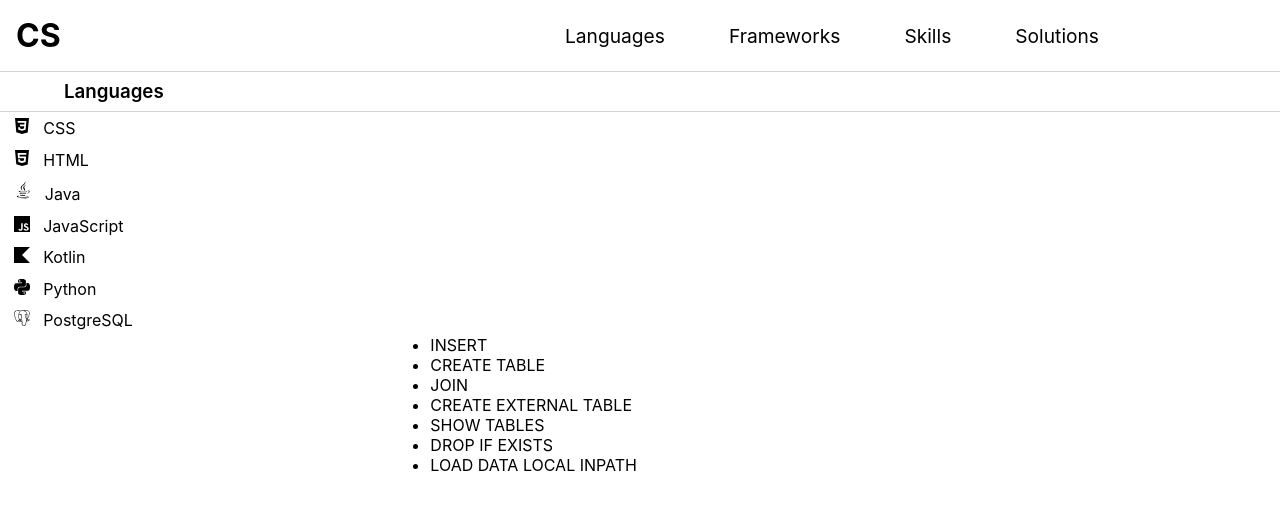
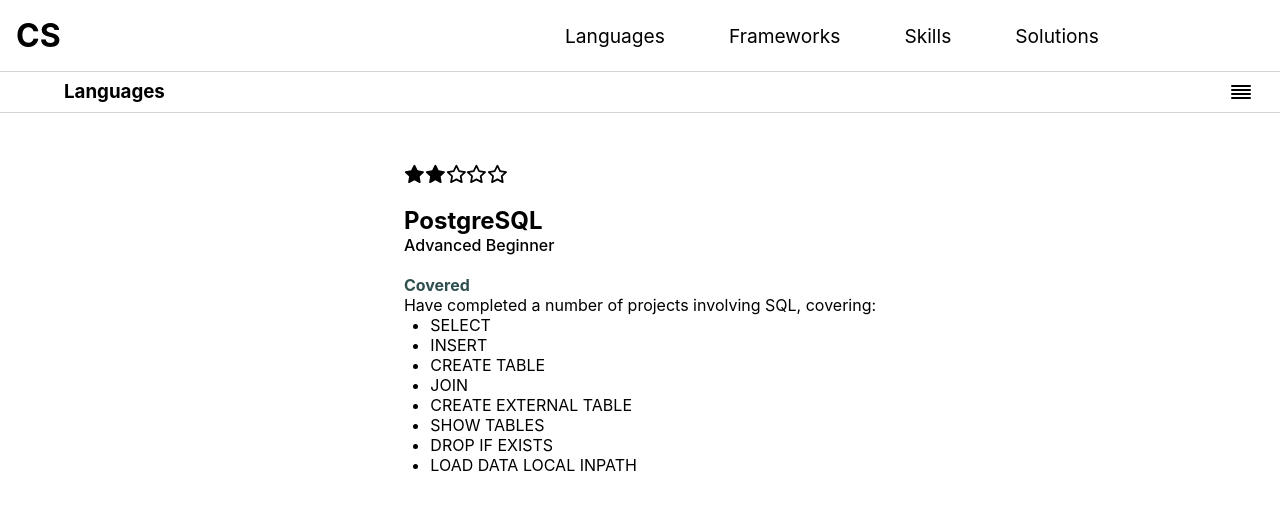
Before and after one commit to CharlesMarcusSmith/Five-Plus, a React (Create React App) app: page / in a window 1280 px wide. Shown: the top 510 px of the page. Built offline with nearby package versions, Linux system fonts and the light colour scheme; a web font is replaced by a local one.

Commit message:
Langlist dropdown now works - wherever they click on the bar the icon will change and the dropdown will appear.

```diff
--- a/src/components/Navbar/LanguagesBody.css
+++ b/src/components/Navbar/LanguagesBody.css
@@ -6,16 +6,40 @@
 }
 
 .lang_heading{
-    padding: 0.5rem;
+    padding-left: 0.5rem;
+    padding-right: 0.5rem;
+    padding-top: 0.5rem;
+    padding-bottom: 0.1rem;
     font-weight: 600;
     padding-left: 5%;
     border-top: 1px solid lightgrey;
     border-bottom: 1px solid lightgrey;
+    flex-direction: row;
     /* TODO: Make the below on click: */
     /* border-bottom: 0.2rem solid grey; */
 }
 
+icon{
+    font-size: 1.5rem;
+    padding-right: 1.2rem;
+}
+
+.lang_heading span{
+    display: flex;
+    flex-direction: row;
+    justify-content: space-between;
+}
+
 .lang_list{
+    display: none;
+    text-align: left;
+    background-color: white;
+    width: 100%;
+    position: absolute;
+    z-index: 99999;
+}
+
+.lang_list_active{
     text-align: left;
     background-color: white;
     width: 100%;
@@ -35,7 +59,6 @@
 }
 
 .ri_items{
-    /* display: none; */
     padding-left: 1.2rem;
     padding-right: 0.5rem;
     padding-top: 0.4rem;
--- a/src/components/Navbar/LanguagesBody.jsx
+++ b/src/components/Navbar/LanguagesBody.jsx
@@ -1,4 +1,7 @@
 import "./LanguagesBody.css"
+import React, {useState} from 'react';
+import { FiAlignJustify } from "react-icons/fi";
+import { FiX } from "react-icons/fi";
 import { TbStar } from "react-icons/tb";
 import { TbStarFilled } from "react-icons/tb";
 import { SiCss3 } from "react-icons/si";
@@ -9,11 +12,15 @@
 import { SiPython } from "react-icons/si";
 import { SiPostgresql } from "react-icons/si";
 export default function LanguagesBody() {
+    const[click, setClick] = useState(false);
+    const handleClick = () => setClick(!click);
     return (
         <>
-            <h3 className="lang_heading">Languages</h3>
+            <div className="lang_heading" onClick={handleClick}>
+                <span ><h3 >Languages</h3><icon>{click ? <FiX/> : <FiAlignJustify/>}</icon></span>
+            </div>
             <div className="container">
-                <ul className="lang_list">
+                <ul className={click ? "lang_list_active" : "lang_list"}>
                     <li className="si_items"><span className="si_logo"><SiCss3 /></span>CSS</li>
                     <li className="si_items"><span className="si_logo"><SiHtml5 /></span>HTML</li>
                     <li className="ri_items"><span className="ri_logo"><RiJavaFill /></span>Java</li>
```
